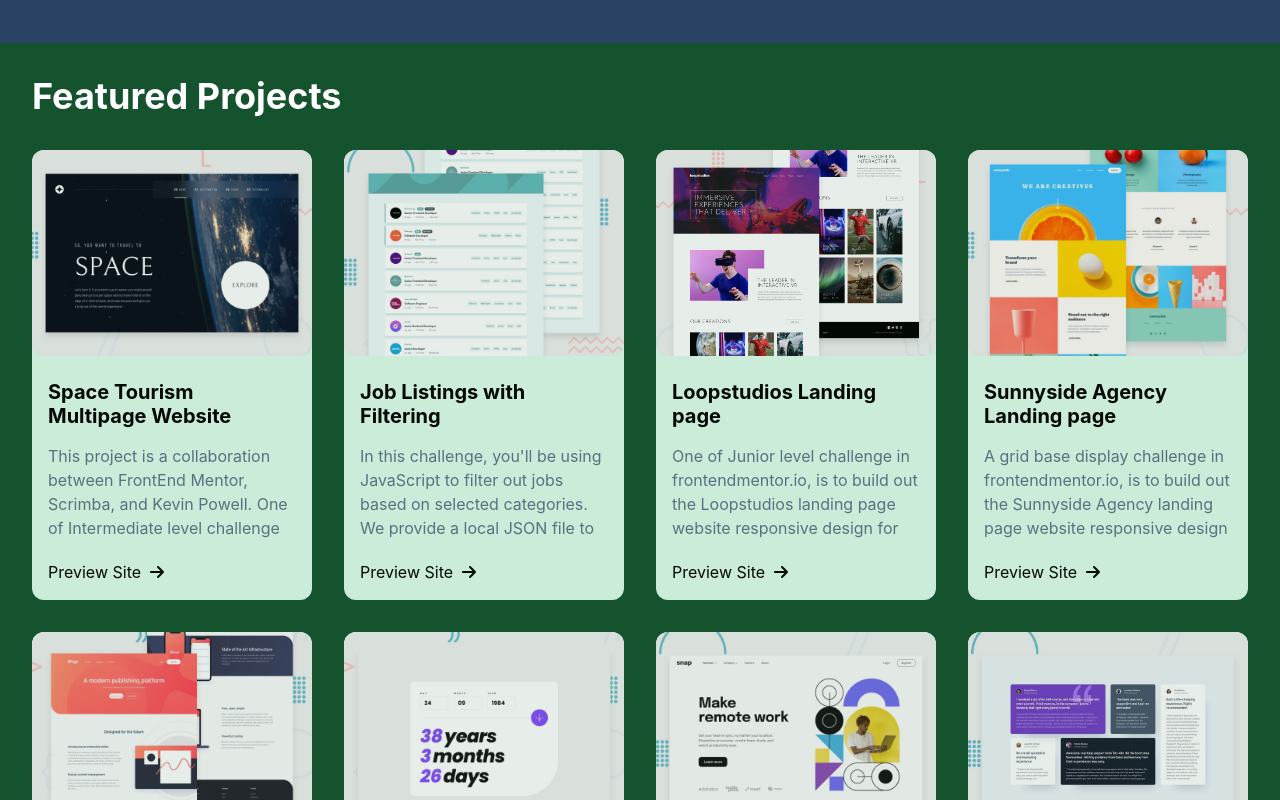
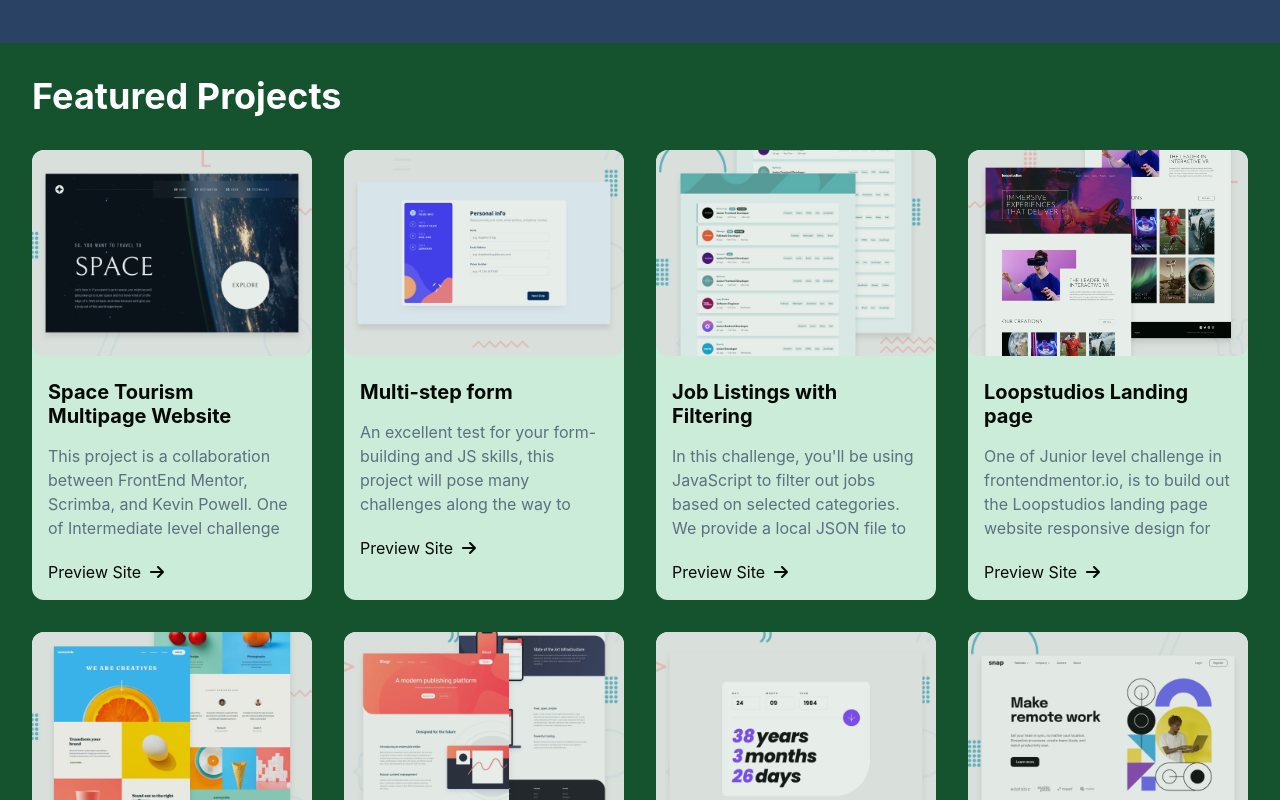
Before and after one commit to F4YY/Portfolio_Projects, a React (Create React App) app: page / in a window 1280 px wide. Shown: the part 757-1557 px from the top of the page. Built offline with nearby package versions, Linux system fonts and the light colour scheme.

Commit message:
add new project

```diff
--- a/src/components/ProjectsSection.js
+++ b/src/components/ProjectsSection.js
@@ -10,6 +10,13 @@ const projects = [
       "This project is a collaboration between FrontEnd Mentor, Scrimba, and Kevin Powell. One of Intermediate level challenge in frontendmentor.io, is to build out the multi-page space tourism website.",
     ImageSrc: () => require("./images/spacetourism.jpg"),
     url:'https://spacetourism-multipage.netlify.app/'
+  },
+  {
+    title: "Multi-step form",
+    description:
+      "An excellent test for your form-building and JS skills, this project will pose many challenges along the way to completion.",
+    ImageSrc: () => require("./images/multistep-form.jpg"),
+    url:'https://multisteps-form.netlify.app/'
   },
   {
     title: "Job Listings with Filtering",
```
Also changed, not shown: src/components/images/multistep-form.jpg (added).
